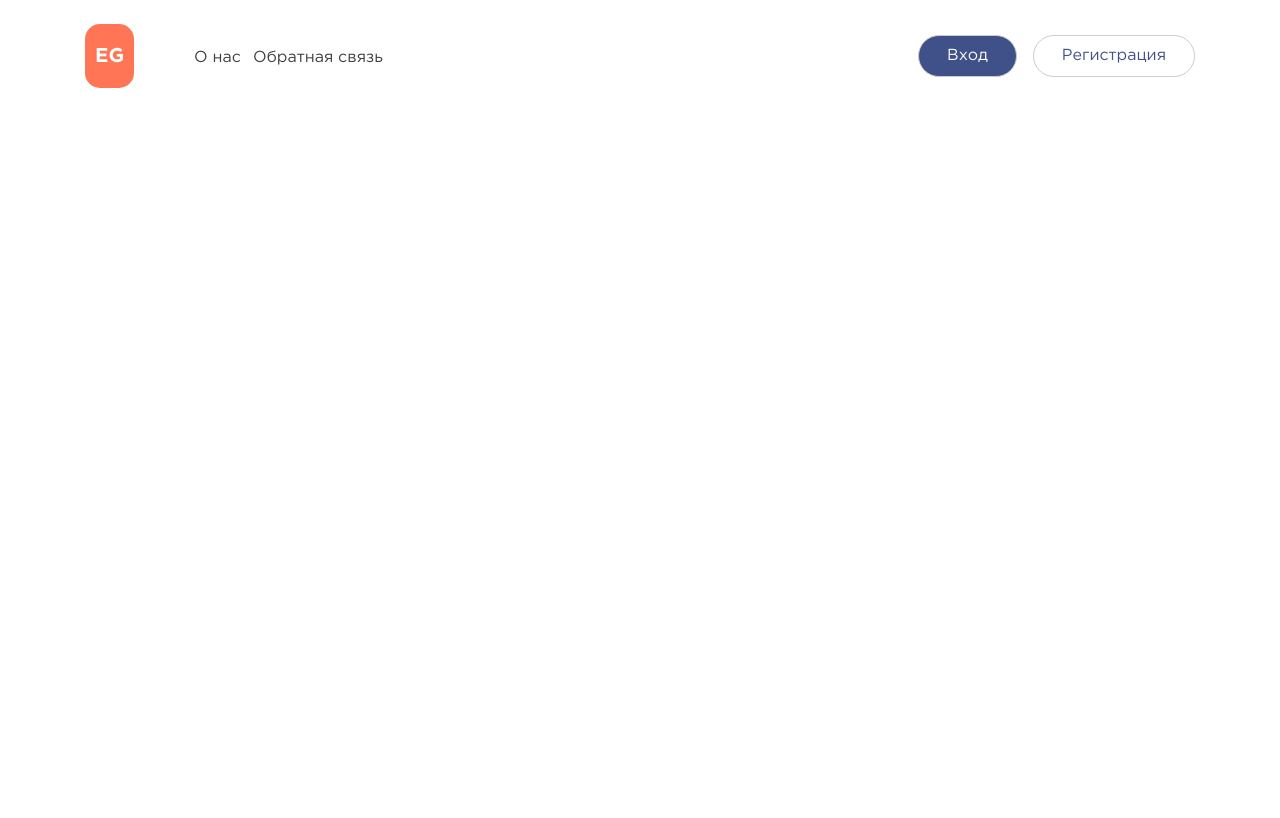
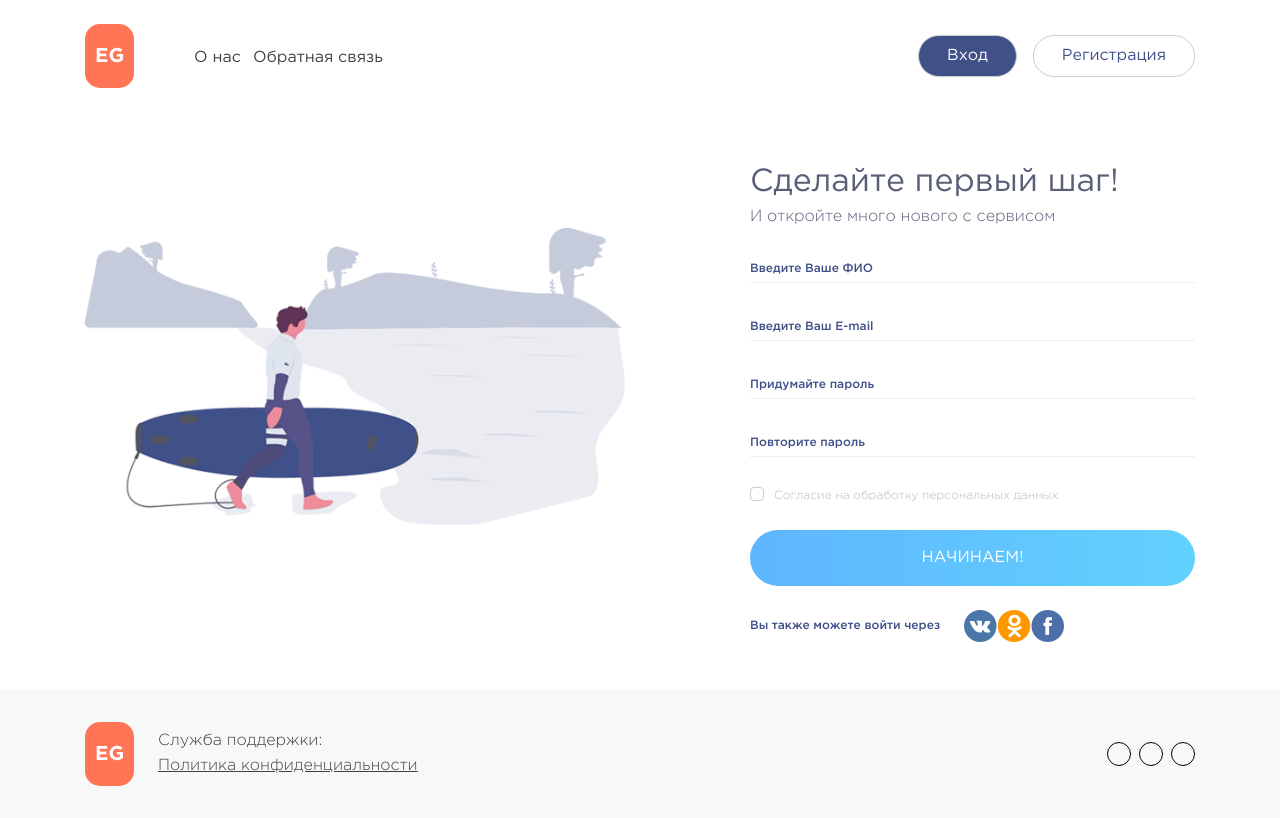
Before and after one commit to ruslan4uk/eg-front-nuxt, a Nuxt app: page /auth/register in a window 1280 px wide. Built offline with nearby package versions, Linux system fonts and the light colour scheme.

Commit message:
registration

```diff
--- a/layouts/default.vue
+++ b/layouts/default.vue
@@ -2,13 +2,15 @@
     <div>
         <navbar />
         <nuxt />
+        <Footer />
     </div>
 </template>
 
 <script>
 import Navbar from '@/layouts/partials/Navbar'
+import Footer from '@/layouts/partials/Footer'
     export default {
-        components: { Navbar },
+        components: { Navbar, Footer },
         methods: {
             logout() {
                 this.$auth.logout();
--- /dev/null
+++ b/layouts/partials/Footer.vue
@@ -0,0 +1,35 @@
+<template>
+    <section class="footer mt-5">
+        <b-container>
+            <b-row class="align-items-center">
+                <b-col md="8" class="d-flex align-items-center">
+                    <nuxt-link to="/" class="logo mr-4">EG</nuxt-link>
+                    <div class="footer__info">
+                        <p>Служба поддержки: <a href="mailto:support@excursguide.ru"></a></p>
+                        <!-- <p>+7 (499) 950-15-50</p> -->
+                        <a href="">Политика конфиденциальности</a>
+                    </div>
+                </b-col>
+                <div class="col-12 col-md ml-auto mt-4 mt-md-0">
+                    <div class="footer__social social">
+                        <div class="social__list justify-content-center justify-content-md-end">
+                            <a href="" class="social__item"><i class="fab fa-twitter"></i></a>
+                            <a href="" class="social__item"><i class="fab fa-vk"></i></a>
+                            <a href="" class="social__item"><i class="fab fa-facebook-f"></i></a>
+                        </div>
+                    </div>
+                </div>
+            </b-row>
+        </b-container>
+    </section>
+</template>
+
+<script>
+    export default {
+
+    }
+</script>
+
+<style scoped>
+
+</style>
--- a/pages/auth/register.vue
+++ b/pages/auth/register.vue
@@ -1,12 +1,99 @@
 <template>
-    <div>
+    <section class="auth mt-md-5">
+        <b-container>
+            <b-row class="align-items-center justify-content-center justify-content-lg-between">
+                <b-col md="8" lg="6" class="mb-5">
+                    <img src="~assets/images/auth/register.png" alt="">
+                </b-col>
+                <b-col md="8" lg="5" class="ml-lg-auto">
+                    <div class="auth__title">Сделайте первый шаг!</div>
+                    <div class="auth__subtitle">И откройте много нового с сервисом</div>
+                    <div class="auth__form mt-3 mt-md-4">
+                        <b-form @submit.prevent="register">
+                            <b-form-group class="custom-input">
+                                <b-input v-model="form.name" id="name" placeholder="Введите Ваше ФИО"></b-input>
+                                <label for="name">Введите Ваше ФИО</label>
+                                <div class="invalid-feedback d-block" v-if="errors.name">
+                                    {{ errors.name[0] }}
+                                </div>
+                            </b-form-group>
 
-    </div>
+                            <b-form-group class="custom-input">
+                                <b-input v-model="form.email" id="email" placeholder="Введите Ваш E-mail"></b-input>
+                                <label for="email">Введите Ваш E-mail</label>
+                                <div class="invalid-feedback d-block" v-if="errors.email">
+                                    {{ errors.email[0] }}
+                                </div>
+                            </b-form-group>
+
+                            <b-form-group class="custom-input">
+                                <b-input v-model="form.password" id="password" placeholder="Придумайте пароль"></b-input>
+                                <label for="password">Придумайте пароль</label>
+                                <div class="invalid-feedback d-block" v-if="errors.password">
+                                    {{ errors.password[0] }}
+                                </div>
+                            </b-form-group>
+
+                            <b-form-group class="custom-input">
+                                <b-input v-model="form.password_confirmation" id="password-confirm" placeholder="Повторите пароль"></b-input>
+                                <label for="password-confirm">Повторите пароль</label>
+                                <div class="invalid-feedback d-block" v-if="errors.password_confirmation">
+                                    {{ errors.password_confirmation[0] }}
+                                </div>
+                            </b-form-group>
+
+                            <b-form-group class="custom-checkbox mb-4">
+                                <input v-model="form.check_data" class="form-check-input" type="checkbox" value="" id="defaultCheck1">
+                                <label class="form-check-label" for="defaultCheck1">
+                                    Согласие на обработку персональных данных
+                                </label>
+                                <div class="invalid-feedback d-block" v-if="errors.check_data">
+                                    {{ errors.check_data[0] }}
+                                </div>
+                            </b-form-group>
+
+                            <b-form-group class="custom-input">
+                                <b-button type="submit" class="btn btn-md btn-blue auth__btn">Начинаем!</b-button>
+                            </b-form-group>
+                        </b-form>
+                    </div>
+                    <!-- Social auth btn -->
+                    <div class="auth__social d-flex align-items-center">
+                        <span>Вы также можете войти через</span>
+                        <div class="auth__social-list ml-4">
+                            <a href="" class="auth__social-item"><img src="~assets/images/general/vk.png" alt="" /></a>
+                            <a href="" class="auth__social-item"><img src="~assets/images/general/ok.png" alt="" /></a>
+                            <a href="" class="auth__social-item"><img src="~assets/images/general/fb.png" alt="" /></a>
+                        </div>
+                    </div>
+                </b-col>
+            </b-row>
+        </b-container>
+    </section>
 </template>
 
 <script>
     export default {
+        data() {
+            return {
+                form: {
+                    name: '',
+                    email: '',
+                    password: '',
+                    password_confirmation: '',
+                    check_data: ''
+                }
+            }
+        },
 
+        methods: {
+            register() {
+                this.$axios.post('/auth/register', this.form).then(res => {
+                    console.log('Reegister success');
+
+                })
+            }
+        },
     }
 </script>
 
```
Also changed, not shown: 1 other file (tests, documents, lock files or other folders).
